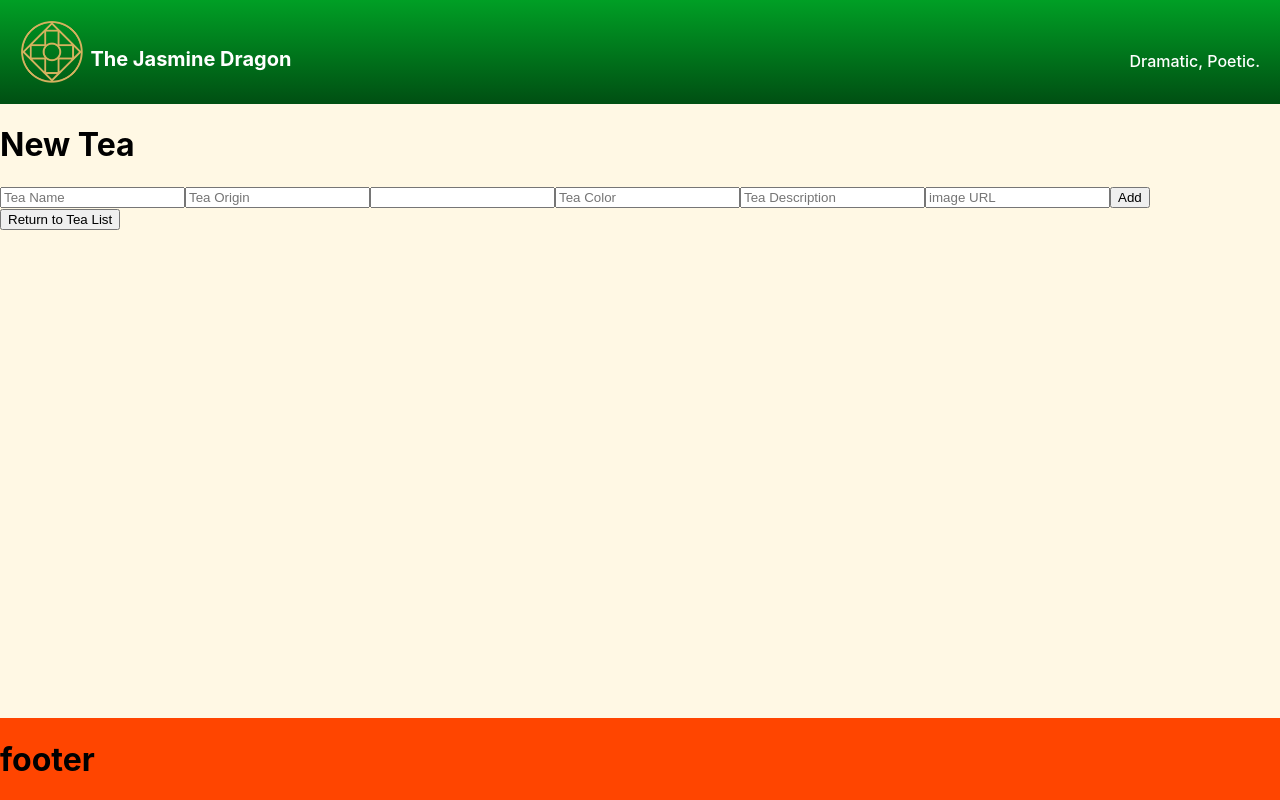
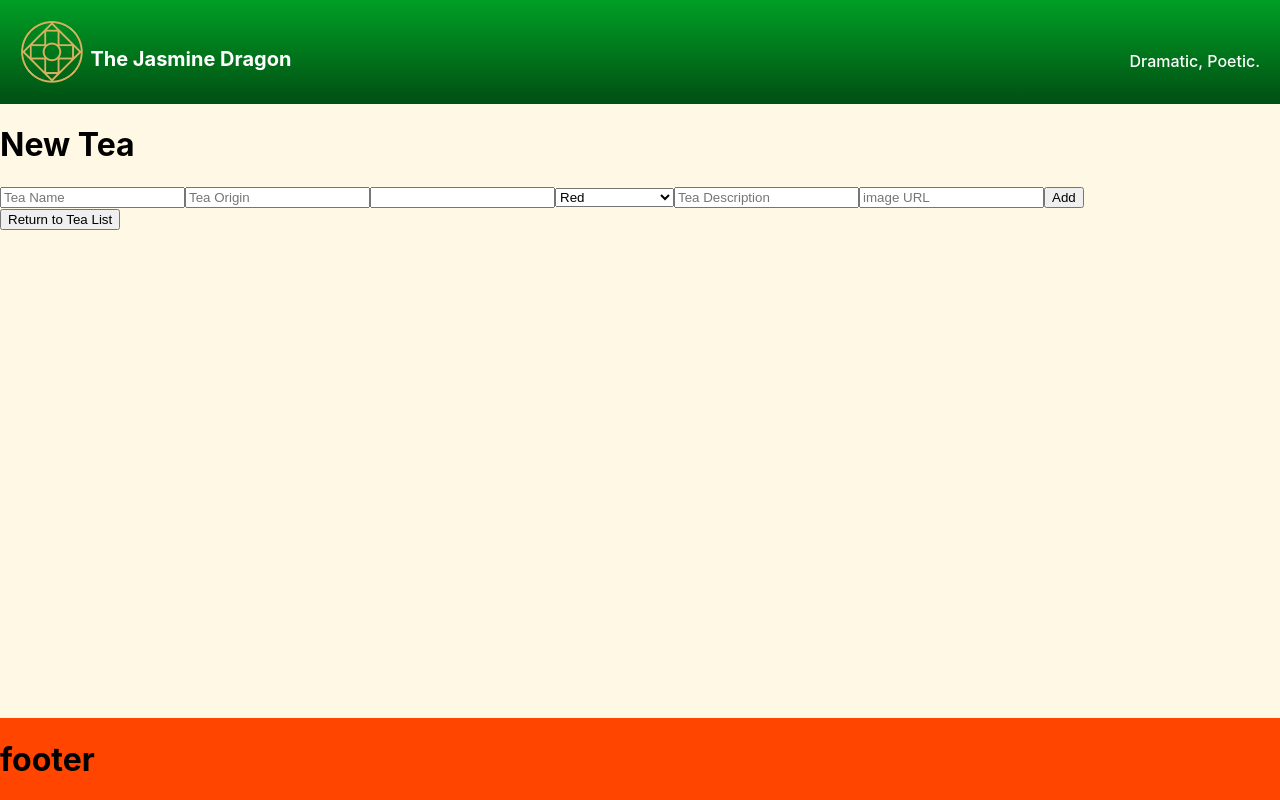
Before and after one commit to doublespoiler/jasmine-dragon, a React (Create React App) app: page / in a window 1280 px wide. Both pictures are taken after a click on the button "Add Tea". Built offline with nearby package versions, Linux system fonts and the light colour scheme.

Commit message:
Add default values, dropdown selector

```diff
--- a/src/components/TemplateForm.js
+++ b/src/components/TemplateForm.js
@@ -2,33 +2,49 @@ import React from 'react';
 import PropTypes from 'prop-types';
 
 export default function TemplateForm(props){
+  let formTitle = "New Tea";
+  let teaToEdit = [];
+  if(props.editing){
+    teaToEdit = props.tea;
+    formTitle = "Edit" + props.tea.name;
+  }
   return(
     <form onSubmit={props.formSubmissionHandler} className="form">
-      {props.editing ? <h1>Edit {props.tea.name}</h1> : <h1>New Tea</h1>}
+      <h1>{formTitle}</h1>
       <input
         type="text"
         name="name"
-        placeHolder="Tea Name" />
+        placeHolder="Tea Name"
+        defaultValue={teaToEdit.name || ''} />
       <input
         type="text"
         name="origin"
-        placeHolder="Tea Origin" />
+        placeHolder="Tea Origin"
+        defaultValue={teaToEdit.origin || ''} />
       <input
         type="number"
         name="price"
-        step="0.01" />
-      <input
-        type="text"
-        name="color"
-        placeHolder="Tea Color" />
+        step="0.01"
+        defaultValue={teaToEdit.price || ''} />
+      <select name="color" defaultValue={teaToEdit.color || "Red"}>
+        <option value="Black">Black</option>
+        <option value="Green">Green</option>
+        <option value="Red">Red</option>
+        <option value="White">White</option>
+        <option value="Dark">Dark/Fermented</option>
+        <option value="Herbal">Herbal</option>
+        <option value="Oolong">Oolong</option>
+      </select>
       <input
         type="text"
         name="description"
-        placeHolder="Tea Description" />
+        placeHolder="Tea Description"
+        defaultValue={teaToEdit.description || ''} />
       <input
         type="text"
         name="imageUrl"
-        placeHolder="image URL" />
+        placeHolder="image URL"
+        defaultValue={teaToEdit.imageUrl || ''} />
       <button type="submit">{props.buttonText}</button>
     </form>
   )
```
